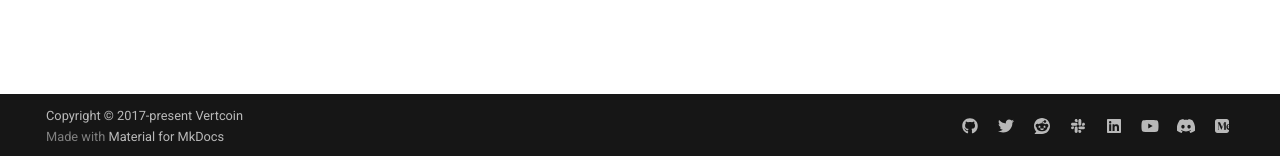
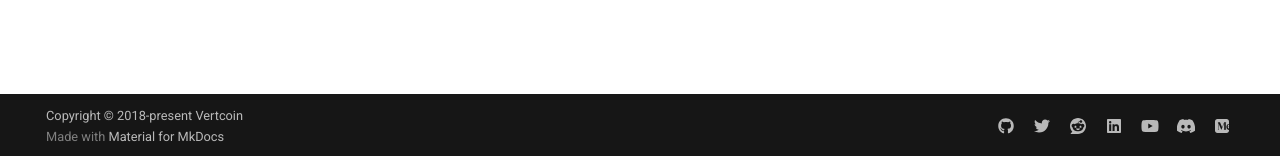
Before and after one commit to vertcoin-project/VertDocs, an MkDocs documentation site: the page built from docs/index.md, in a window 1280 px wide. Shown: the part 741-897 px from the top of the page. Built offline with MkDocs 1.6.1 and Material for MkDocs 9.7.7, drawn with Linux system fonts in a browser that asks for light colours; comment, search, counter and statistics services are not loaded; old or Windows-style settings are respelled for this version of MkDocs; part of the change alters nothing that is shown.

```diff
--- a/mkdocs.yml
+++ b/mkdocs.yml
@@ -38,13 +38,11 @@ extra:
 
   social:
     - type: 'github'
-      link: 'https://github.com/vertcoin'
+      link: 'https://github.com/vertcoin-project'
     - type: 'twitter'
       link: 'https://twitter.com/vertcoin'
     - type: 'reddit'
       link: 'https://www.reddit.com/r/vertcoin/'
-    - type: 'slack'
-      link: 'https://slack.vtconline.org/'
     - type: 'linkedin'
       link: 'https://www.linkedin.com/company/vertcoincore/'
     - type: 'youtube'
@@ -55,7 +53,7 @@ extra:
       link: 'https://medium.com/vertcoin-blog'
 
 
-copyright: 'Copyright &copy; 2017-present Vertcoin'
+copyright: 'Copyright &copy; 2018-present Vertcoin'
 
 
 markdown_extensions:
```
